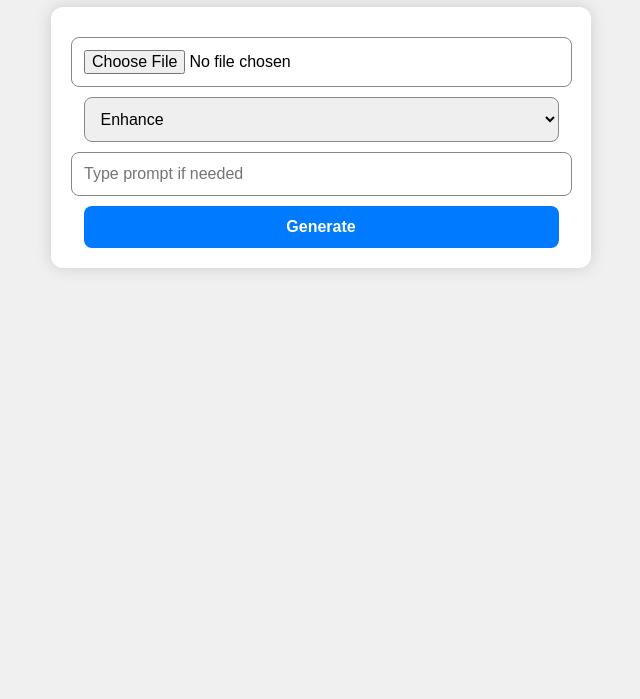
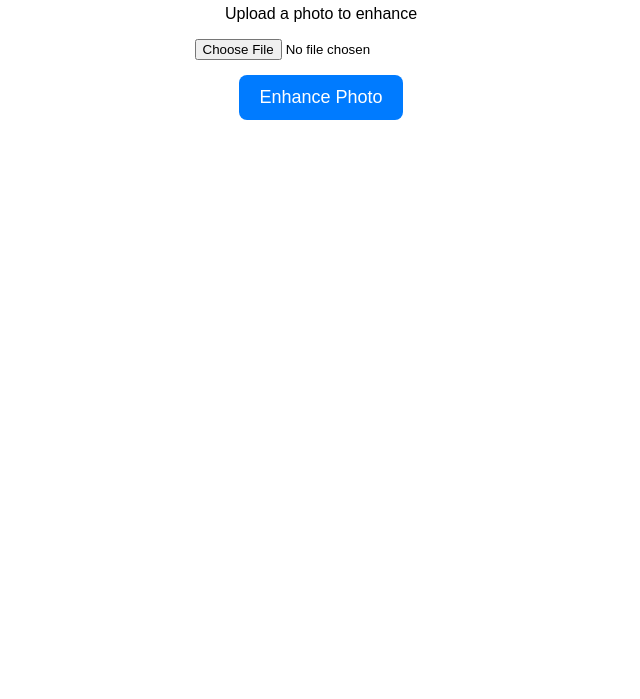
Before and after one commit to safekhan160-glitch/ms-photo-enhance, a plain HTML site: page index.html in a window 1280 px wide. Shown: the part 101-800 px from the top of the page, without its empty margins (319-959 px from the left). Drawn offline with Linux system fonts and the light colour scheme.

Commit message:
Update index.html

```diff
--- a/index.html
+++ b/index.html
@@ -1,25 +1,52 @@
 <!DOCTYPE html>
 <html lang="en">
 <head>
-<meta charset="UTF-8">
-<title>MS Photo Enhance</title>
-<link rel="stylesheet" href="style.css">
+    <meta charset="UTF-8">
+    <title>MS Photo Enhance</title>
+    <style>
+        body {
+            font-family: Arial, sans-serif;
+            text-align: center;
+            padding: 30px;
+        }
+
+        .container {
+            width: 90%;
+            max-width: 400px;
+            margin: auto;
+        }
+
+        #preview {
+            width: 100%;
+            display: none;
+            margin-top: 20px;
+            border-radius: 10px;
+            box-shadow: 0 0 10px #aaa;
+        }
+
+        button {
+            padding: 12px 20px;
+            border: none;
+            background: #007bff;
+            color: #fff;
+            border-radius: 8px;
+            margin-top: 15px;
+            font-size: 18px;
+        }
+    </style>
 </head>
 <body>
-<h1>MS Photo Enhance</h1>
-<div class="box">
-  <input type="file" id="photo" accept="image/*"><br>
-  <select id="mode">
-    <option value="enhance">Enhance</option>
-    <option value="bgremove">Remove Background</option>
-    <option value="bgchange">Change Background</option>
-    <option value="upscale">Upscale 4K</option>
-    <option value="prompt">AI Prompt Edit</option>
-  </select><br>
-  <input type="text" id="prompt" placeholder="Type prompt if needed"><br>
-  <button onclick="process()">Generate</button>
-  <div id="result"></div>
-</div>
-<script src="app.js"></script>
+
+    <h2>MS Photo Enhance</h2>
+    <p>Upload a photo to enhance</p>
+
+    <div class="container">
+        <input type="file" id="upload" accept="image/*">
+        <img id="preview">
+        <button onclick="enhancePhoto()">Enhance Photo</button>
+    </div>
+
+    <script src="script.js"></script>
+
 </body>
 </html>
```
